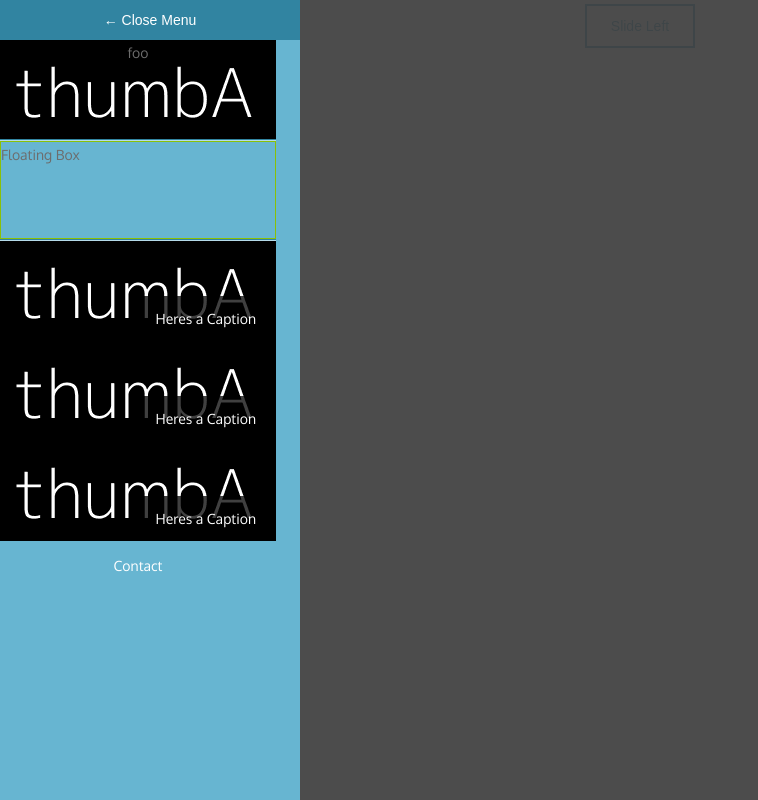
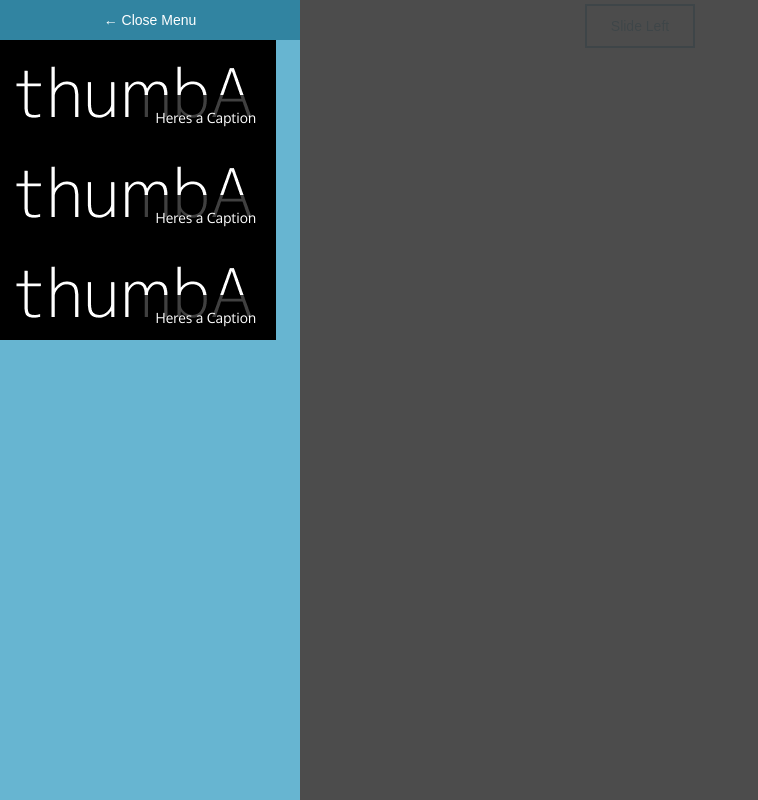
Before and after one commit to mapmanalang/design, a website: page web/Slide-Push-Menus/mypage.html in a window 1280 px wide. Shown: the whole page, without its empty margins (0-758 px from the left). Drawn offline with Linux system fonts and the light colour scheme.

Commit message:
clean up

```diff
--- a/web/Slide-Push-Menus/css/slide-in-captions.css
+++ b/web/Slide-Push-Menus/css/slide-in-captions.css
@@ -1,9 +1,3 @@
-#page-wrap {
-    /* width: 960px;
-    margin: 100px auto; */
-    position: relative;
-}
-
 figure {
   display: block;
   position: relative;
@@ -30,27 +24,7 @@ figcaption {
 figure:hover figcaption {
   opacity: 1;
 }
-/*
-figure:before {
-  content: "";
-  position: absolute;
-  font-weight: 800;
-  background: black;
-  background: rgba(255,255,255,0.75);
-  text-shadow: 0 0 5px white;
-  color: black;
-  width: 24px;
-  height: 24px;
-  -webkit-border-radius: 12px;
-  -moz-border-radius:    12px;
-  border-radius:         12px;
-  text-align: center;
-  font-size: 14px;
-  line-height: 24px;
-  -moz-transition: all 0.6s ease;
-  opacity: 0.75;
-}
- */
+
 figure:hover:before {
   opacity: 0;
 }
--- a/web/Slide-Push-Menus/css/style.css
+++ b/web/Slide-Push-Menus/css/style.css
@@ -325,8 +325,8 @@ img {
 .c-menu--push-right .c-menu__item {
   display: block;
   text-align: center;
-  border-top: solid 1px #b5dbe9;
-  border-bottom: solid 1px #3184a1;
+  /*border-top: solid 1px #b5dbe9;
+  border-bottom: solid 1px #3184a1;*/
 }
 .c-menu--slide-left .c-menu__item:first-child,
 .c-menu--slide-right .c-menu__item:first-child,
--- a/web/Slide-Push-Menus/mypage.html
+++ b/web/Slide-Push-Menus/mypage.html
@@ -31,19 +31,11 @@ height:100px;
 <nav id="c-menu--slide-left" class="c-menu c-menu--slide-left">
   <button class="c-menu__close">&larr; Close Menu</button>
   <ul class="c-menu__items">
-    <li class="c-menu__item " style="background: url('./thumbA.png')">
-        <span class="bottom" >foo</span>
-    </li>
     <li class="c-menu__item">
-        <div class="floating-box">Floating Box</div>
-    </li>
-    <li class="c-menu__item">
-        <div id="page-wrap">
-            <figure class="cap-right-fixed">
-                <img src="./thumbA.png" alt="">
-                <figcaption>Heres a Caption</figcaption>
-            </figure>
-        </div>
+        <figure class="cap-right-fixed">
+            <img src="./thumbA.png" alt="">
+            <figcaption>Heres a Caption</figcaption>
+        </figure>
     </li>
     <li class="c-menu__item">
         <figure class="cap-right-fixed">
@@ -57,7 +49,6 @@ height:100px;
             <figcaption>Heres a Caption</figcaption>
         </figure>
     </li>
-    <li class="c-menu__item"><a href="#" class="c-menu__link">Contact</a></li>
   </ul>
 </nav><!-- /c-menu slide-left -->
 
```
